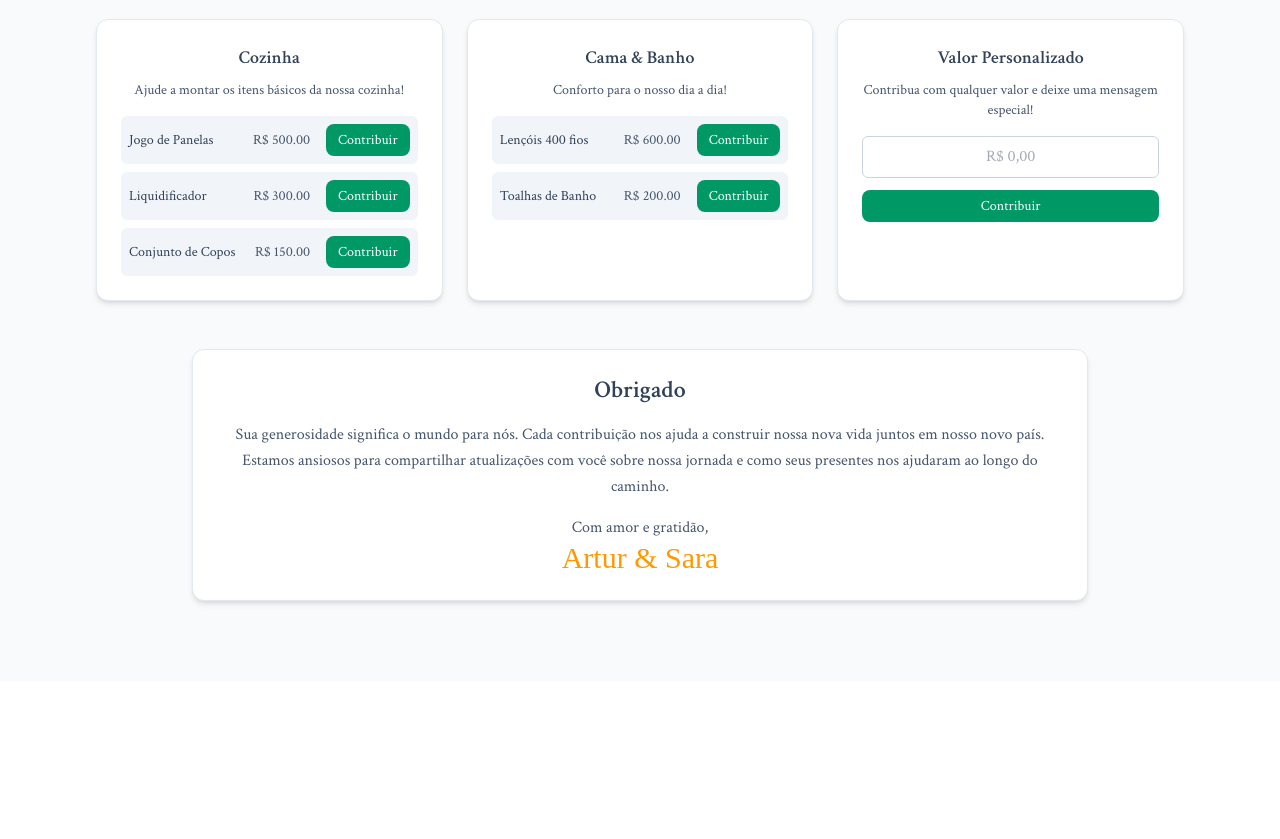
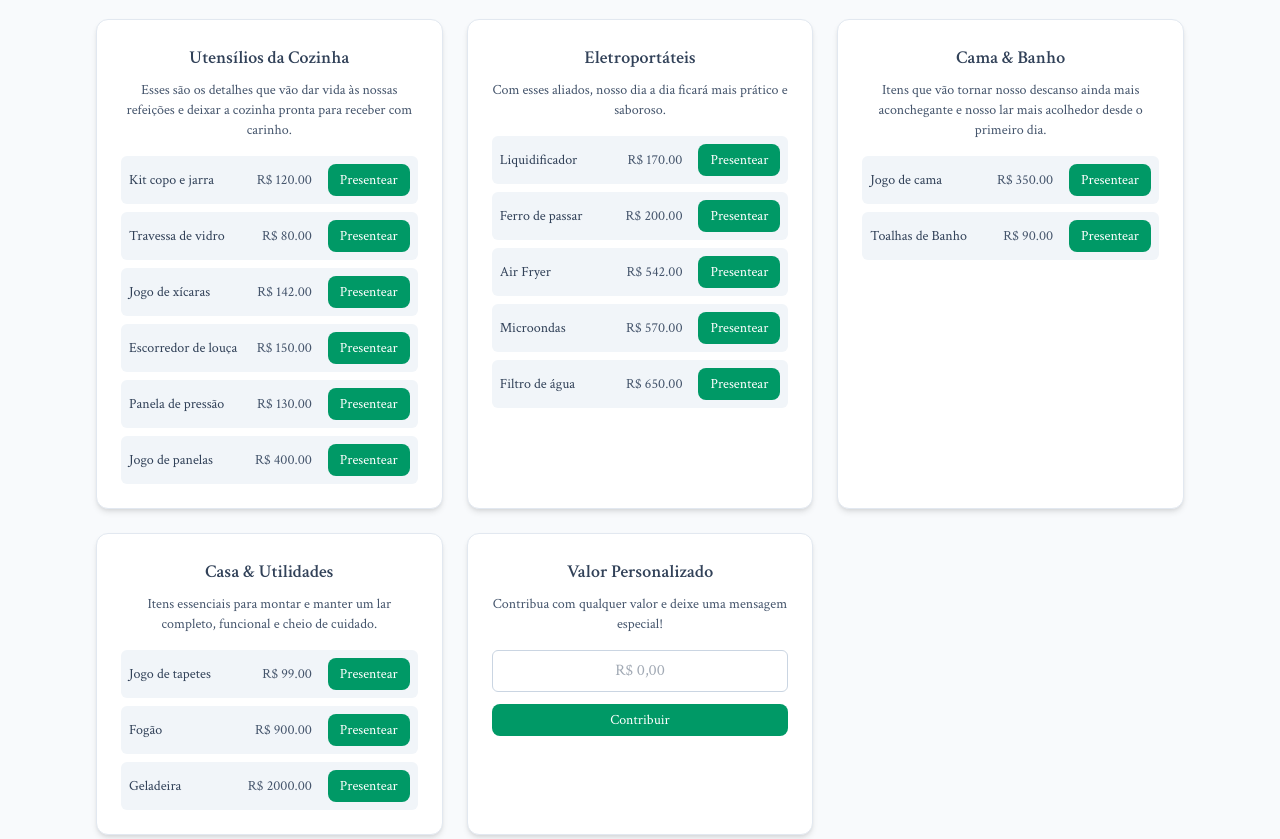
Before and after one commit to arturvas/SaraEArtur, an Astro site in the folder client/wedding-frontend/: page / in a window 1280 px wide. Shown: the part 7200-8039 px from the top of the page. Before the commit the page ends 7881 px from the top, so only its background shows below. Built offline with nearby package versions, Linux system fonts and the light colour scheme; Astro itself is replaced by a stand-in of ours; a web font is replaced by a local one.

Commit message:
feat: expand `gifts-Data` with new categories, items, and change button name on `GiftsSection`

```diff
--- a/client/wedding-frontend/src/components/sections/GiftsSection.astro
+++ b/client/wedding-frontend/src/components/sections/GiftsSection.astro
@@ -38,7 +38,7 @@ import Button from '../ui/Button.astro';
                                             <div class="flex items-center space-x-4">
                                                 <span class="text-sm text-slate-600">R$ {item.price.toFixed(2)}</span>
                                                 <Button variant="success" size="sm" class="whitespace-nowrap">
-                                                    Contribuir
+                                                    Presentear
                                                 </Button>
                                             </div>
                                         </div>
--- a/client/wedding-frontend/src/data/gifts-data.js
+++ b/client/wedding-frontend/src/data/gifts-data.js
@@ -1,22 +1,47 @@
 export const giftsData = {
     categories: [
         {
-            id: 'cozinha',
-            title: 'Cozinha',
-            description: 'Ajude a montar os itens básicos da nossa cozinha!',
+            id: 'utensilios-cozinha',
+            title: 'Utensílios da Cozinha',
+            description: 'Esses são os detalhes que vão dar vida às nossas refeições e deixar a cozinha pronta para receber com carinho.',
             items: [
-                { id: 'panela', title: 'Jogo de Panelas', price: 500 },
-                { id: 'liquidificador', title: 'Liquidificador', price: 300 },
-                { id: 'copos', title: 'Conjunto de Copos', price: 150 },
+                { id: 'kit-copo-jarra', title: 'Kit copo e jarra', price: 120 },
+                { id: 'travessa', title: 'Travessa de vidro', price: 80 },
+                { id: 'jg-xicaras', title: 'Jogo de xícaras', price: 142 },
+                { id: 'escorredor', title: 'Escorredor de louça', price: 150 },
+                { id: 'panela-pressao', title: 'Panela de pressão', price: 130 },
+                { id: 'jg-panelas', title: 'Jogo de panelas', price: 400 },
+            ],
+        },
+      {
+            id: 'eletroportateis',
+            title: 'Eletroportáteis',
+            description: 'Com esses aliados, nosso dia a dia ficará mais prático e saboroso.',
+            items: [
+                { id: 'liquidificador', title: 'Liquidificador', price: 170 },
+                { id: 'ferro-passar', title: 'Ferro de passar', price: 200 },
+                { id: 'air-fryer', title: 'Air Fryer', price: 542 },
+                { id: 'microondas', title: 'Microondas', price: 570 },
+                { id: 'filtro-agua', title: 'Filtro de água', price: 650 },
             ],
         },
         {
             id: 'cama-banho',
             title: 'Cama & Banho',
-            description: 'Conforto para o nosso dia a dia!',
+            description: 'Itens que vão tornar nosso descanso ainda mais aconchegante e nosso lar mais acolhedor desde o primeiro dia.',
             items: [
-                { id: 'lencois', title: 'Lençóis 400 fios', price: 600 },
-                { id: 'toalhas', title: 'Toalhas de Banho', price: 200 },
+                { id: 'jg-cama', title: 'Jogo de cama', price: 350 },
+                { id: 'toalhas', title: 'Toalhas de Banho', price: 90 },
+            ],
+        },
+        {
+            id: 'casa-utilidades',
+            title: 'Casa & Utilidades',
+            description: 'Itens essenciais para montar e manter um lar completo, funcional e cheio de cuidado.',
+            items: [
+                { id: 'jg-tapete', title: 'Jogo de tapetes', price: 99 },
+                { id: 'fogao', title: 'Fogão', price: 900 },
+                { id: 'geladeira', title: 'Geladeira', price: 2000 },
             ],
         },
         {
```
